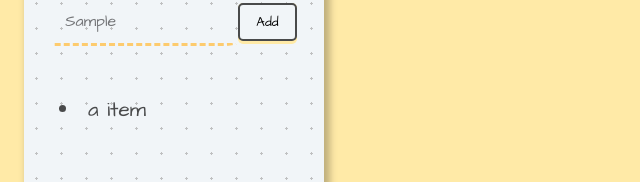
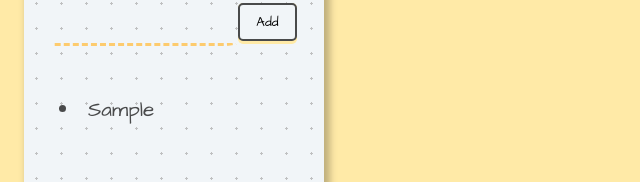
Before and after one commit to favydabs/spread-practice, a React (Create React App) app: page / in a window 1280 px wide. Both pictures are taken after typing "Sample" into the empty fields and a click on the button "Add". Shown: the part 147-329 px from the top of the page, without its empty margins (0-640 px from the left). Built offline with nearby package versions, Linux system fonts and the light colour scheme.

Commit message:
second stage

```diff
--- a/src/components/App.jsx
+++ b/src/components/App.jsx
@@ -3,10 +3,17 @@ import React, { useState } from "react";
 function App() {
 
   const [inputText, setinputText] = useState("");
+  const [items, setItems] = useState([]);
 
   function handleChange(event) {
     const newValue = event.target.value
     setinputText(newValue);
+  }
+  function addItem() {
+    setItems(prevItems => {
+      return [...prevItems, inputText];
+    });
+    setinputText("");
   }
 
 
@@ -17,13 +24,14 @@ function App() {
       </div>
       <div className="form">
         <input onChange={handleChange} type="text" value={inputText} />
-        <button>
+        <button onClick={addItem}>
           <span>Add</span>
         </button>
       </div>
       <div>
         <ul>
-          <li> a item</li>
+          {items.map(todoItem => <li>{todoItem}</li>
+          )}
         </ul>
       </div>
     </div>
```
